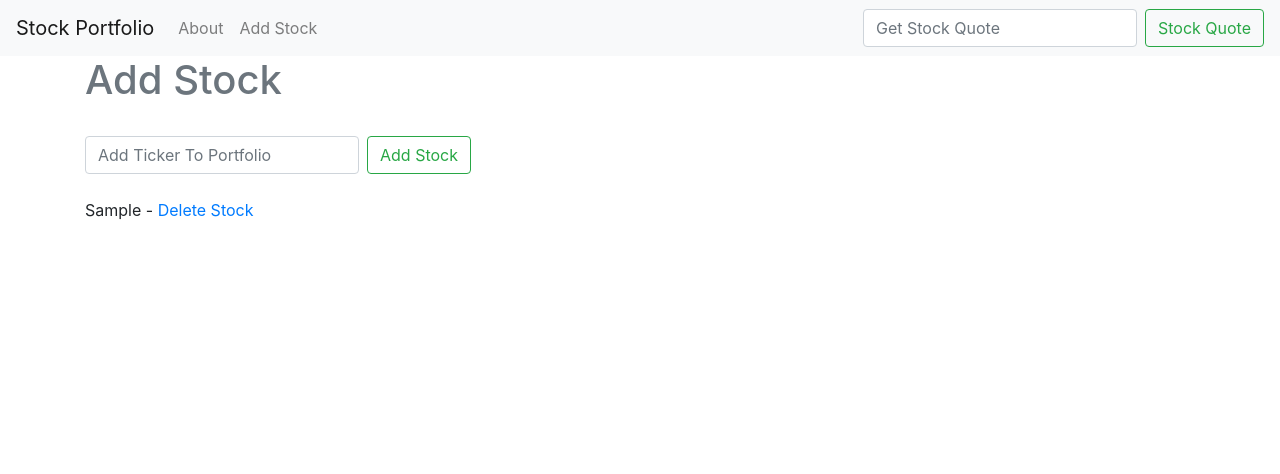
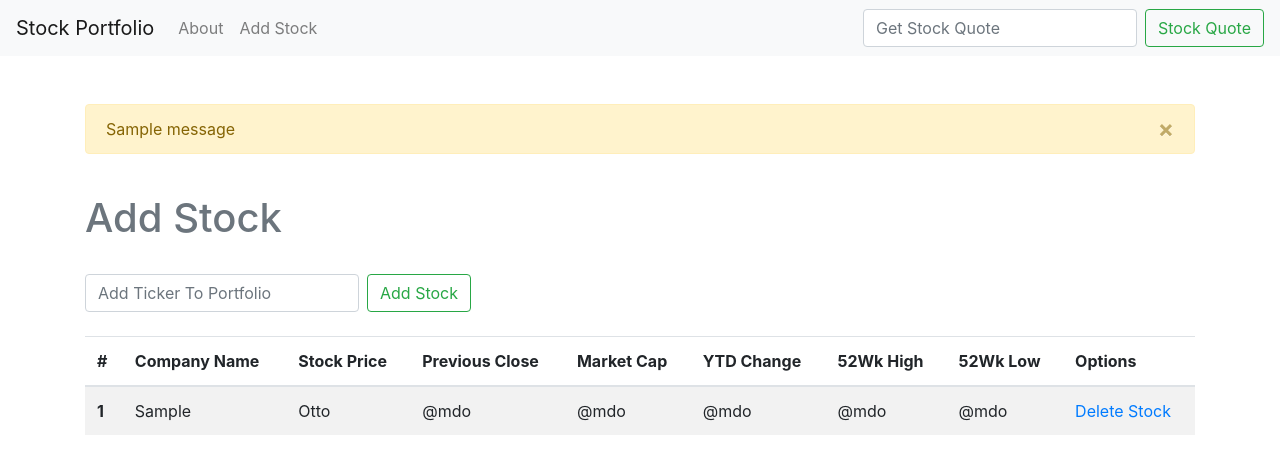
Before and after one commit to iamwarning/django-stock, a Django app: page /addStock.html in a window 1280 px wide. Shown: the top 474 px of the page. Run offline with Django 3.2, Linux system fonts and the light colour scheme; tables that the repository leaves empty hold one stand-in row (values such as "Sample post"); one stand-in notice (Sample message) is shown; some libraries are stand-ins or nearby versions.

Commit message:
Add database data to table

```diff
--- a/quotes/templates/addStock.html
+++ b/quotes/templates/addStock.html
@@ -9,7 +9,34 @@
         <button class="btn btn-outline-success my-2 my-sm-0" type="submit">Add Stock</button>
     </form>
     <br>
+    <table class="table table-striped table-hover">
+        <thead>
+        <tr>
+            <th scope="col">#</th>
+            <th scope="col">Company Name</th>
+            <th scope="col">Stock Price</th>
+            <th scope="col">Previous Close</th>
+            <th scope="col">Market Cap</th>
+            <th scope="col">YTD Change</th>
+            <th scope="col">52Wk High</th>
+            <th scope="col">52Wk Low</th>
+            <th scope="col">Options</th>
+        </tr>
+        </thead>
+        <tbody>
         {% for item in ticker %}
-        {{ item }} - <a href='{% url 'delete'  item.id%}'>Delete Stock</a> <br>
+            <tr>
+                <th scope="row">1</th>
+                <td>{{ item }}</td>
+                <td>Otto</td>
+                <td>@mdo</td>
+                <td>@mdo</td>
+                <td>@mdo</td>
+                <td>@mdo</td>
+                <td>@mdo</td>
+                <td><a href='{% url 'delete'  item.id %}'>Delete Stock</a></td>
+            </tr>
         {% endfor %}
+        </tbody>
+    </table>
 {% endblock %}
--- a/quotes/templates/base.html
+++ b/quotes/templates/base.html
@@ -38,6 +38,17 @@
 </nav>
 <main>
     <div class="container">
+
+        {% if messages %}
+            {% for message in messages %}
+                <div class="alert alert-warning alert-dismissible fade show mt-5" role="alert">
+                    {{ message }}
+                    <button type="button" class="close" data-dismiss="alert" aria-label="Close">
+                        <span aria-hidden="true">&times;</span>
+                    </button>
+                </div><br>
+            {% endfor %}
+        {% endif %}
         {% block content %}
         {% endblock %}
     </div>
```
Lines whose indentation alone changed are shown as unchanged.
